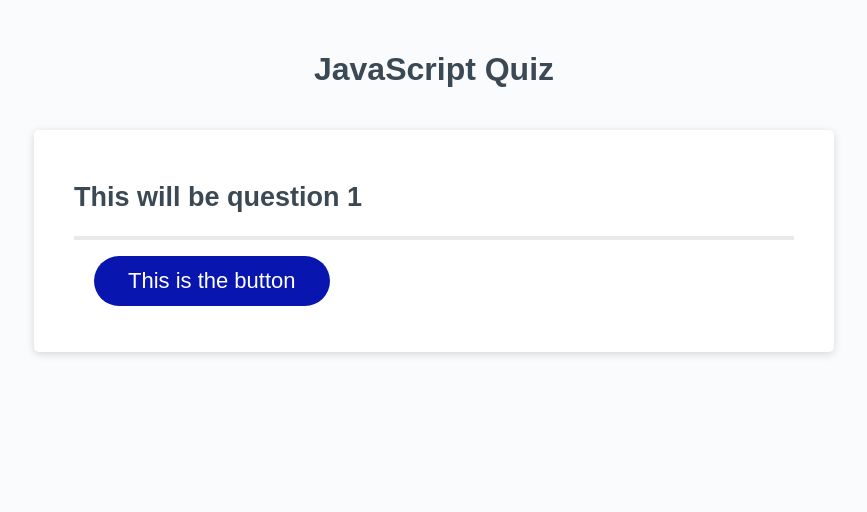
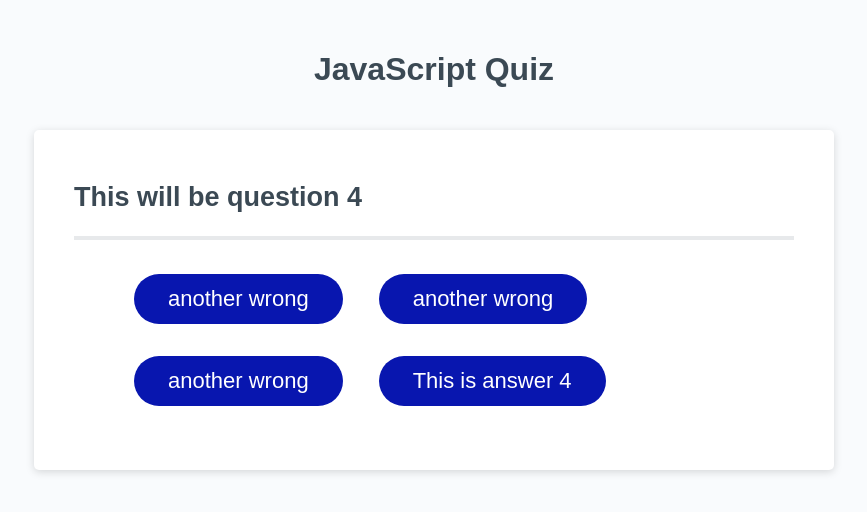
Before and after one commit to MarekAlexPolak/JS-Quiz-Game, a plain HTML site: page index.html in a window 1280 px wide. Both pictures are taken after a click on the button "Start Quiz". Shown: the whole page, without its empty margins (206-1073 px from the left). Drawn offline with nearby package versions, Linux system fonts and the light colour scheme.

Commit message:
added changes to JS

```diff
--- a/assets/css/style.css
+++ b/assets/css/style.css
@@ -100,9 +100,20 @@ button[disabled] {
 
 li {
     /* Sets display to inline */
-    display: inline;
-    list-style-type: none;
-    font-size: 40px;
+    border: none;
+    background-color: hsl(235, 91%, 36%);
+    border-radius: 25px;
+    box-shadow: rgba(0, 0, 0, 0.1) 0px 1px 6px 0px rgba(0, 0, 0, 0.2) 0px 1px 1px
+    0px;
+    color: hsl(0, 0%, 100%);
+    display: inline-block;
+    font-size: 22px;
+    line-height: 22px;
+    margin: 16px 16px 16px 20px;
+    padding: 14px 34px;
+    text-align: center;
+    cursor: pointer;
+
   }
 
 @media (max-width: 690px) {
--- a/assets/js/script.js
+++ b/assets/js/script.js
@@ -1,7 +1,7 @@
-var generateBtn = $("#startq");
-var genQues = $("h2");
-var ansElem = $(".list-item");
-
+var generateBtn = document.querySelector("#startq");
+var genQues = document.querySelector("#header");
+var ansElem = document.querySelector(".list-item");
+console.log(genQues);
 //lets make an array of objects
 
 var question = [
@@ -30,24 +30,68 @@ var question = [
         ans: "This is answer 6"
     },
 ];
+var savedQuest = [];
 
-//our array is done now we need to figure out how to randomly place the button with this answer.
+var wrongAns = [
+    "random stuff",
+    "array of",
+    "more wrong",
+    "another wrong",
+    "still making",
+    "i wonder",
+    "apparently"
+
+];
+function chooseQuest(){
+    var aNum = Math.floor(Math.random()*question.length);
+    var x = question[aNum];
+    savedQuest.push(question[aNum]);
+    question.splice(aNum, 1);
+    return x;
+}
+
+function genRandomAns(){
+
+    for (let i = 0; i < 4; i++){
+        var listitem1 = document.createElement("li");
+        listitem1.setAttribute("type", "button");
+        ansElem.appendChild(listitem1);
+    }
+}
+function changeButtons(){
+    for (let i = 0; i < 4; i++){
+        var aNum = Math.floor(Math.random()*4);
+        ansElem.children[i].textContent = wrongAns[aNum];
+    }
+
+}
+function genCorrectAns(chosenQuest){
+
+    var aNum = Math.floor(Math.random()*4);
+    ansElem.children[aNum].textContent = chosenQuest;
+    return ansElem.children[aNum].textContent;
+
+}
+
+function resetGame() {
+    question = savedQuest;
+    savedQuest = [];
+
+}
 function genGame() {
-    genQues.text(question[0].quest);
+    genRandomAns();
+    playGame();
+}
 
-   generateBtn.remove();
-
-   var ansAElem = $(
-    '<li class="flex-row justify-space-between align-center p-2 bg-light text-dark">'
-  );
-  ansAElem.append(
-    '<button class="btn btn-danger btn-small delete-item-btn">This is the button</button>'
-  );
-  ansElem.append(ansAElem);
-  console.log(question[4].ans)
-
+function playGame(){
+    var chosenQuest = chooseQuest();
+    genQues.textContent =chosenQuest.quest;
+    changeButtons();
+    genCorrectAns(chosenQuest.ans);
+    generateBtn.remove();
 }
 function endGame() {
 
 }
-generateBtn.click(genGame);
+generateBtn.addEventListener("click", genGame);
+ansElem.addEventListener("click", playGame);
--- a/index.html
+++ b/index.html
@@ -14,16 +14,16 @@
       </header>
       <div class="card">
         <div class="card-header">
-          <h2>Click Start to begin the quiz!</h2>
+          <h2 id="header">Click Start to begin the quiz!</h2>
         </div>
 
         <div class="card-footer">
           <button id="startq" class="btn">Start Quiz</button>
         </div>
         <div>
-            <li class = "list-item">
+            <ul class = "list-item">
 
-            </li>
+            </ul>
 
         </div>
       </div>
```
